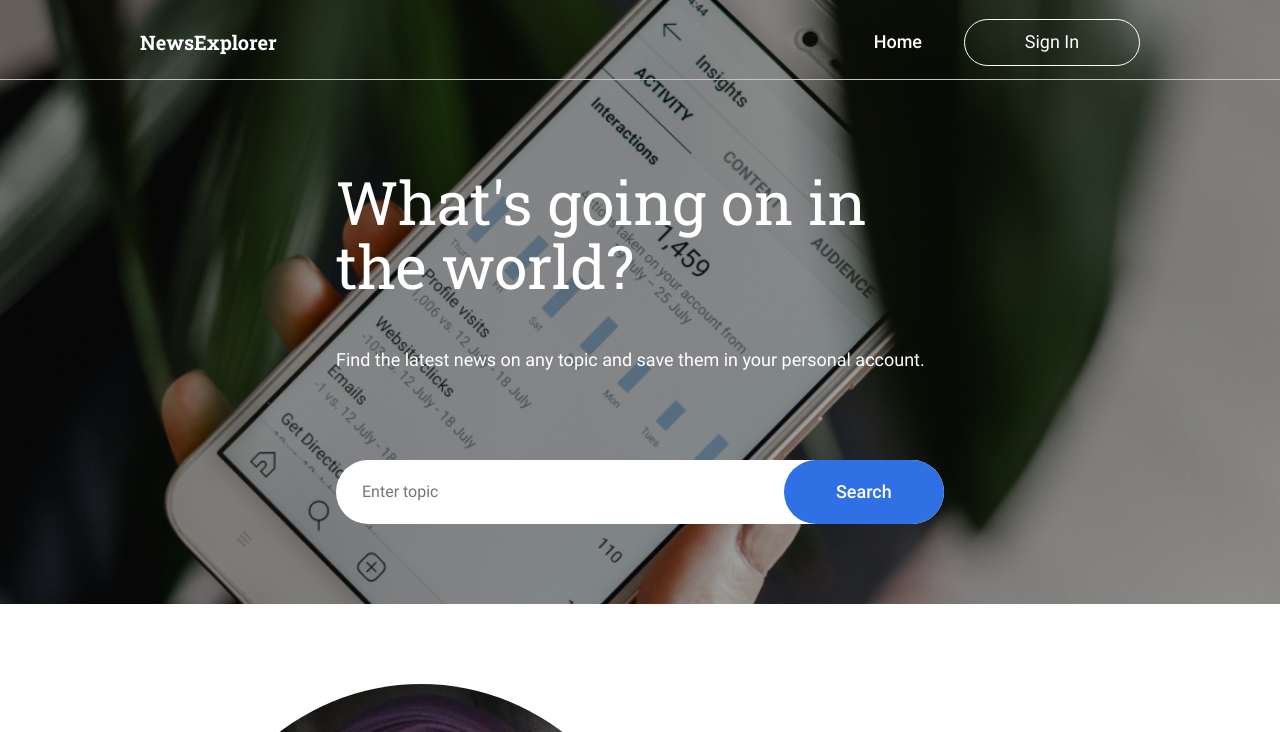
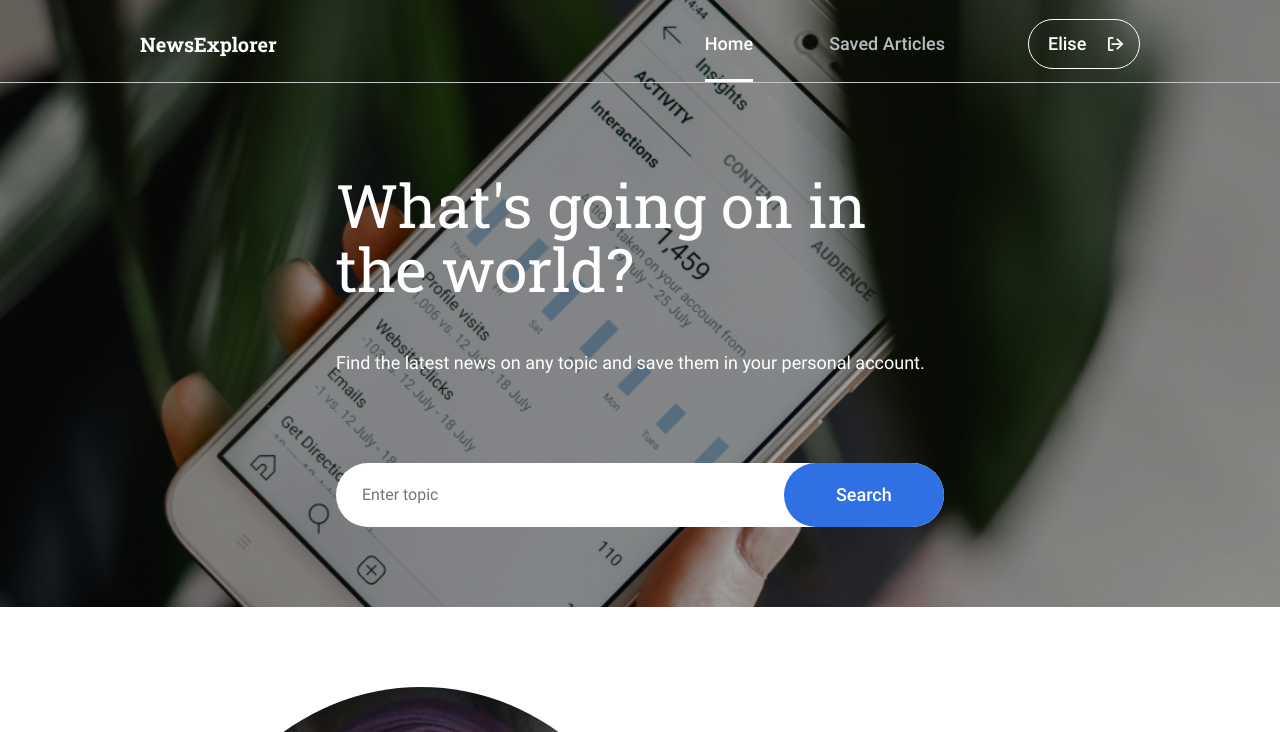
Before and after one commit to netahadar/news-explorer-frontend, a React app in the folder news-explorer/: page / in a window 1280 px wide. Shown: the top 732 px of the page. Built offline with nearby package versions, Linux system fonts and the light colour scheme; a web font is replaced by a local one.

Commit message:
create Header component

```diff
--- a/news-explorer/src/components/App/App.js
+++ b/news-explorer/src/components/App/App.js
@@ -5,9 +5,14 @@ import Main from '../Main/Main';
 import Footer from '../Footer/Footer';
 
 function App() {
+
+  const [loggedIn, setLoggedIn] = React.useState(true);
+
+  const [userName, setUserName] = React.useState('Elise');
+
   return (
     <div className="content">
-      <Header />
+      <Header isLoggedIn={loggedIn} userName={userName}/>
       <Main />
       {/* <Footer /> */}
     </div>
--- a/news-explorer/src/components/Header/Header.js
+++ b/news-explorer/src/components/Header/Header.js
@@ -1,12 +1,12 @@
 import React from "react";
 import Navigation from "../Navigation/Navigation";
 
-export default function Header() {
+export default function Header({ isLoggedIn, userName }) {
     return(
         <div className="header">
             <div className="header__container">
                 <p className="header__text">NewsExplorer</p>
-                <Navigation />
+                <Navigation isLoggedIn= { isLoggedIn } userName={userName}/>
             </div>
         </div>
     )
--- a/news-explorer/src/components/Navigation/Navigation.css
+++ b/news-explorer/src/components/Navigation/Navigation.css
@@ -10,17 +10,21 @@
 
 .header__navigate-link {
     text-decoration: none;
+    color: #B6BCBF;
+    margin-right: 42px;
+    padding: 0;
+}
+
+.header__navigate-link_active {
+    border-bottom: solid 3px white;
+    text-decoration: none;
     color: white;
     margin-right: 42px;
+    margin-bottom: -26px;
+    padding-bottom: 23px;
 }
 
-.header__navigate-button {
-    text-decoration: none;
-    color: white;
-    border: solid white 1px;
-    border-radius: 100px;
-    width: 176px;
-    background-color: transparent;
-    padding: 12px;
-    box-sizing: border-box;
+.header__navigate-link:nth-of-type(2){
+    margin-left: 34px;
+    margin-right: 83px;
 }
--- a/news-explorer/src/components/Navigation/Navigation.js
+++ b/news-explorer/src/components/Navigation/Navigation.js
@@ -1,15 +1,38 @@
 /* eslint-disable jsx-a11y/anchor-is-valid */
 import React from "react";
+import NavigationButton from "../NavigationButton/NavigationButton";
 
-export default function Navigation() {
+export default function Navigation({ isLoggedIn, userName }) {
+  // For testing:
+  Location.pathname = "/home";
+
+  const activeLinkClass = "header__navigate-link_active";
+
   return (
     <nav className="header__navigate">
-      <a className="header__navigate-link" href="#">
+      <a
+        className={
+          Location.pathname === "/home"
+            ? `header__navigate-link ${activeLinkClass}`
+            : "header__navigate-link"
+        }
+        href="#"
+      >
         Home
       </a>
-      <button className="header__navigate-button">
-        Sign In
-      </button>
+      {isLoggedIn &&
+        <a
+          className={
+            Location.pathName === "/articles"
+              ? `header__navigate-link ${activeLinkClass}`
+              : "header__navigate-link"
+          }
+          href="#"
+        >
+          Saved Articles
+        </a>
+      }
+      <NavigationButton isLoggedIn={isLoggedIn} userName={userName} />
     </nav>
   );
 }
--- /dev/null
+++ b/news-explorer/src/components/NavigationButton/NavigationButton.css
@@ -0,0 +1,30 @@
+.header__navigate-button {
+    color: white;
+    border: solid white 1px;
+    border-radius: 100px;
+    width: 176px;
+    background-color: transparent;
+    box-sizing: border-box;
+    font-family: 'Roboto', sans-serif;
+    font-size: 18px;
+    font-weight: 500;
+    line-height: 24px;
+    text-align: center;
+    padding-top: 12px;
+    padding-bottom: 12px;
+}
+
+.header__navigate-button_loggedin {
+    width: 112px;
+    padding-right: 15px;
+    padding-left: 19px;
+    display: flex;
+    justify-content: space-between;
+}
+
+.header__nevigate-button-icon {
+    width: 16px;
+    height: 16px;
+    padding-top: 4px;
+    padding-bottom: 4px;
+}
--- /dev/null
+++ b/news-explorer/src/components/NavigationButton/NavigationButton.js
@@ -0,0 +1,19 @@
+import React from 'react';
+import logOutPath from '../../images/logout.svg';
+
+export default function NavigationButton({ isLoggedIn, userName }) {
+  const loggedInButtonClass = "header__navigate-button_loggedin";
+
+  return (
+    <button
+      className={
+        isLoggedIn
+          ? `header__navigate-button ${loggedInButtonClass}`
+          : "header__navigate-button"
+      }
+    >
+        {isLoggedIn ? userName : 'Sign In'}
+        {isLoggedIn && <img className="header__nevigate-button-icon" src={logOutPath} alt="log out"></img>}
+    </button>
+  );
+}
--- a/news-explorer/src/index.css
+++ b/news-explorer/src/index.css
@@ -5,6 +5,7 @@
 @import url(./components/App/App.css);
 @import url(./components/Header/Header.css);
 @import url(./components/Navigation/Navigation.css);
+@import url(./components/NavigationButton/NavigationButton.css);
 @import url(./components/Main/Main.css);
 @import url(./components/SearchForm/SearchForm.css);
 @import url(./components/About/About.css);
```
Also changed, not shown: news-explorer/src/images/logout.svg (added).
